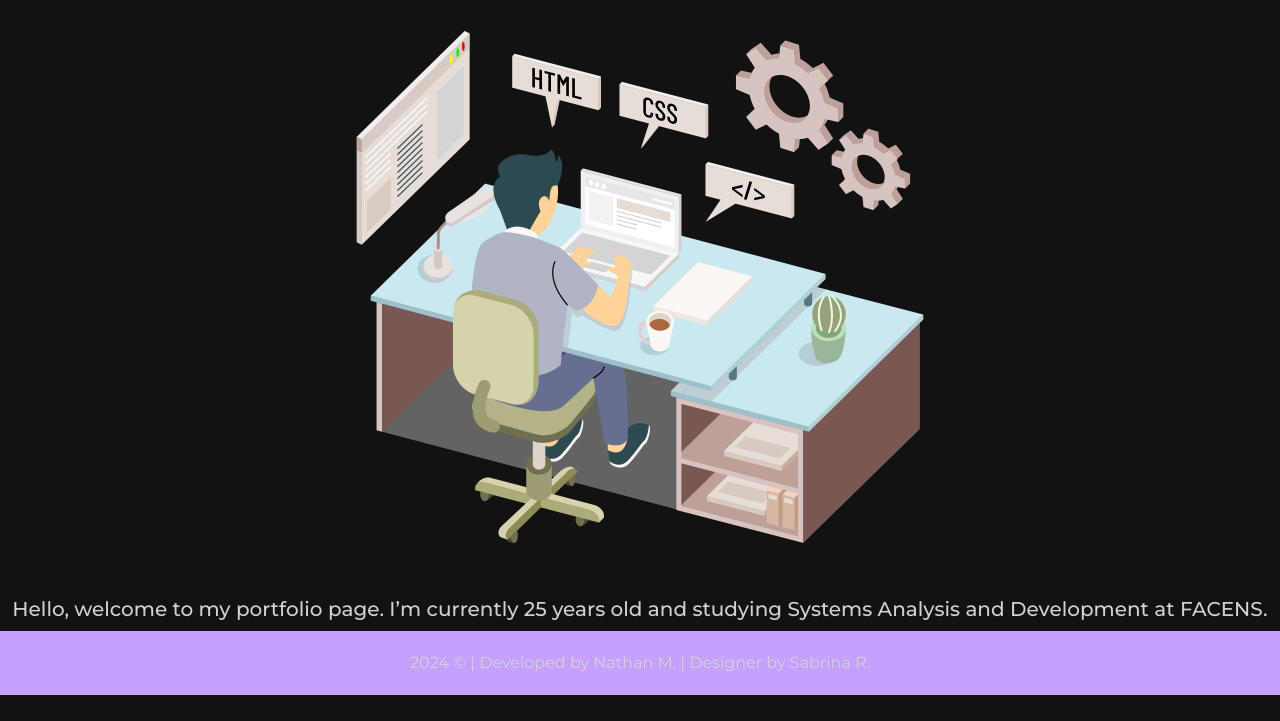
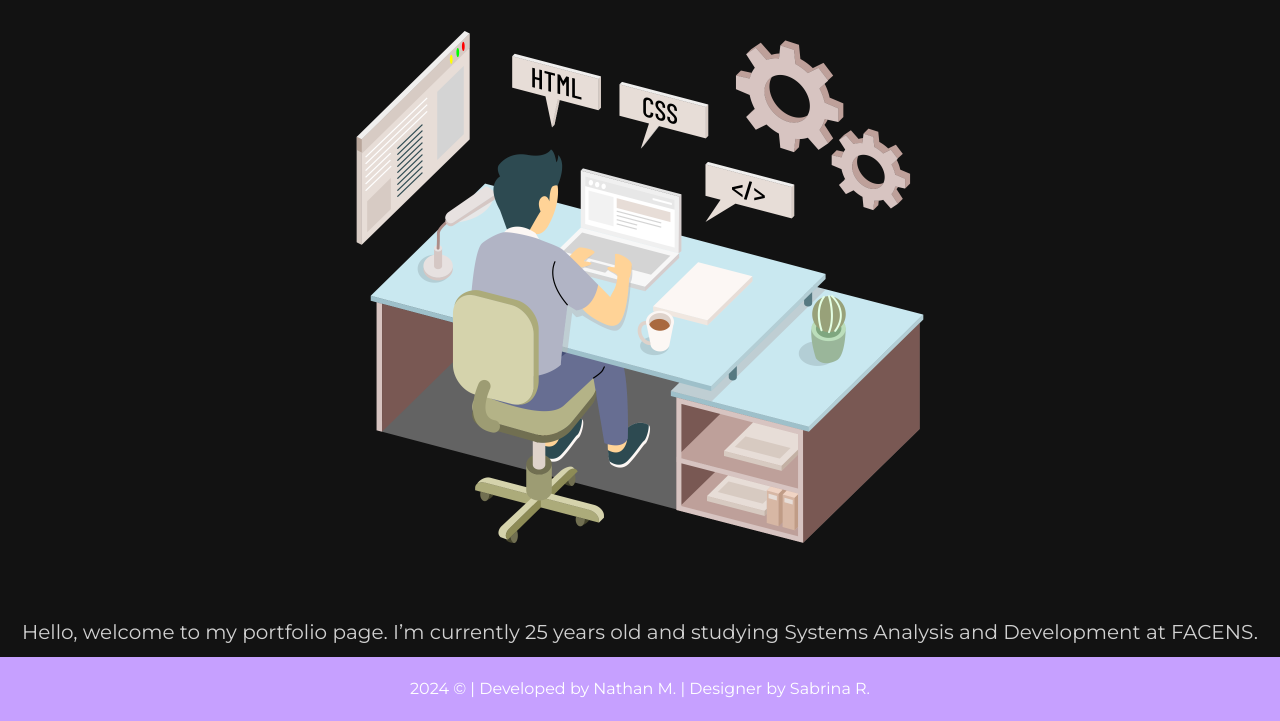
Before and after one commit to nathanmartinss/portfolio, a plain HTML site: page index.html in a window 1280 px wide. Shown: the part 339-1060 px from the top of the page. Before the commit the page ends 1034 px from the top, so only its background shows below. Drawn offline with nearby package versions, Linux system fonts and the light colour scheme.

Commit message:
customizing projects

```diff
--- a/index.html
+++ b/index.html
@@ -36,10 +36,10 @@
             <h1 class="title-main">Nathan Martins</h1>
             <h2>Systems Analysis and Development Student</h2>
             <img src="./images/index/main-image.png" />
-            <h3>
+            <p class="p-main">
               Hello, welcome to my portfolio page. I’m currently 25 years old
               and studying Systems Analysis and Development at FACENS.
-            </h2>
+            </p>
           </div>
         </div>
       </section>
--- a/style.css
+++ b/style.css
@@ -18,7 +18,7 @@ body {
 
 footer {
   background-color: #c6a0ff;
-  color: #d1d1d1;
+  color: #ffffff;
   text-align: center;
   padding: 20px;
   bottom: 10px;
@@ -29,6 +29,7 @@ footer {
 
 .hero img {
   height: 600px;
+  margin-bottom: 20px;
 }
 
 .hero h3 {
@@ -93,7 +94,7 @@ footer {
   padding: 1rem;
   top: 2rem;
   left: 20px;
-  right: px;
+  right: 20px;
   width: calc(100% - 2rem);
   border: 2px solid #c6a0ff;
   z-index: 10;
@@ -169,3 +170,10 @@ footer {
 .nav-links a.active {
   color: #c6a0ff;
 }
+
+.p-main {
+  font-size: 20px;
+  margin-top: 10px;
+  margin-bottom: 10px;
+  font-family: "Montserrat", sans-serif;
+}
```
